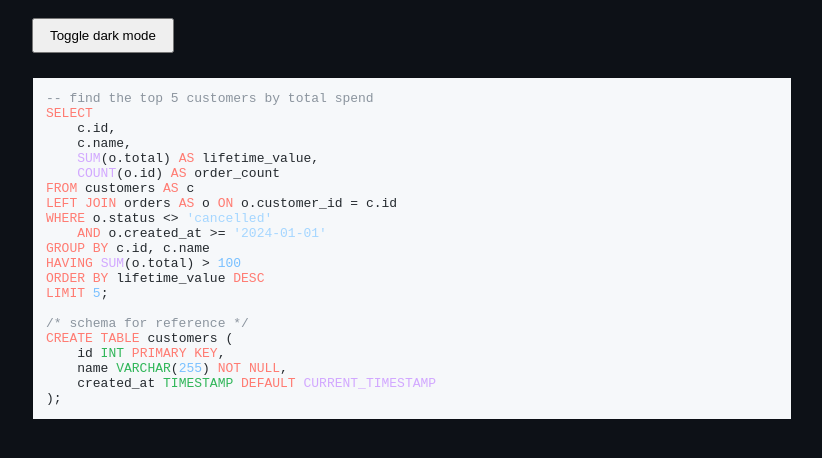
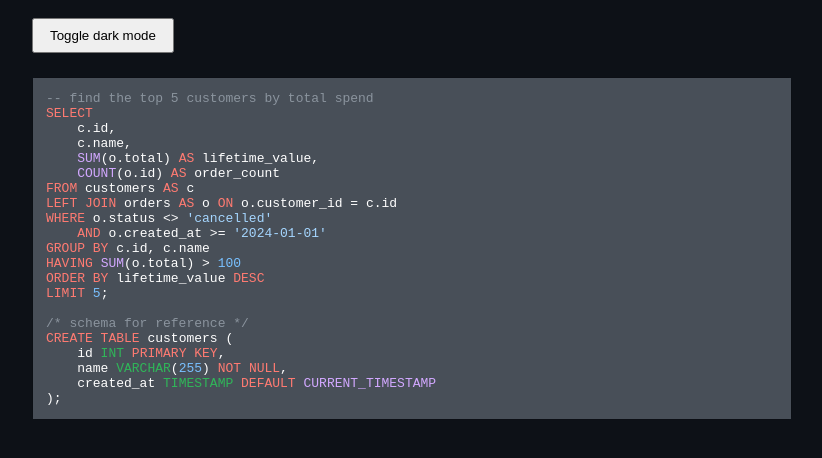
Before and after one commit to rozhnev/sql-highlighter, a website: page demo/index.html in a window 1280 px wide. Both pictures are taken after a click on the button "Toggle dark mode". Shown: the part 74-532 px from the top of the page, without its empty margins (228-1050 px from the left). Drawn offline with Linux system fonts and the light colour scheme.

Commit message:
Defined text and background colors for light & dark themes

```diff
--- a/sql-highlighter.css
+++ b/sql-highlighter.css
@@ -4,6 +4,8 @@
     display: block;
     overflow-x: auto;
     padding: 1em;
+    --sql-hl-text: #333333;
+    --sql-hl-background: #eeeeee;
     --sql-hl-keyword: #aa0d91;
     --sql-hl-builtin: #5c2699;
     --sql-hl-number: #1c00cf;
@@ -14,6 +16,8 @@
 /* falls back to the OS/browser dark preference when the page has no explicit theme */
 @media (prefers-color-scheme: dark) {
     html:not([data-theme]) .language-sql {
+        --sql-hl-text: #ffffff;
+        --sql-hl-background: #484F58;
         --sql-hl-keyword: #ff7b72;
         --sql-hl-builtin: #d2a8ff;
         --sql-hl-number: #79c0ff;
@@ -24,12 +28,18 @@
 }
 /* explicit theme toggle takes priority over the OS preference */
 [data-theme="dark"] .language-sql {
+    --sql-hl-text: #ffffff;
+    --sql-hl-background: #484F58;
     --sql-hl-keyword: #ff7b72;
     --sql-hl-builtin: #d2a8ff;
     --sql-hl-number: #79c0ff;
     --sql-hl-comment: #8b949e;
     --sql-hl-string: #a5d6ff;
     --sql-hl-type: #30b659;
+}
+.language-sql {
+    background: var(--sql-hl-background);
+    color: var(--sql-hl-text, #24292e);
 }
 .language-sql .keyword {
     color: var(--sql-hl-keyword);
```
Also changed, not shown: sql-highlighter.min.css.
